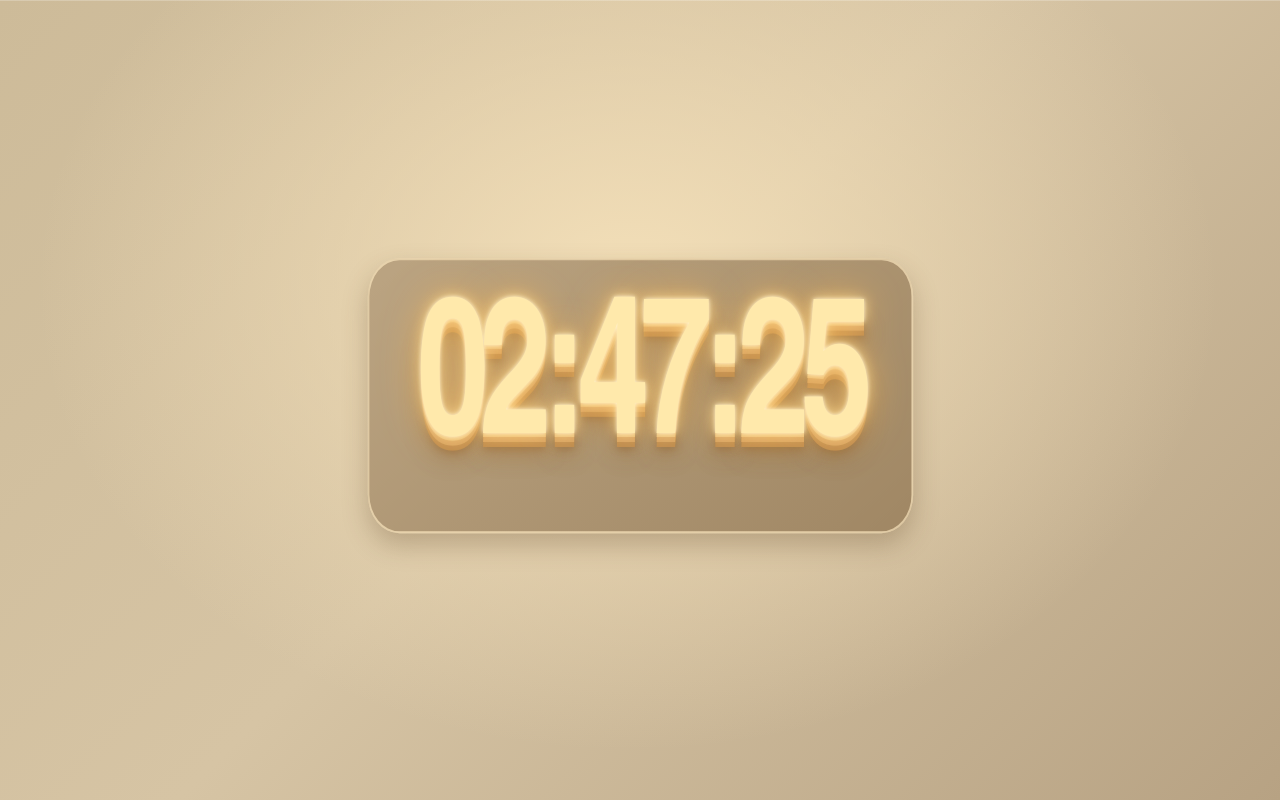
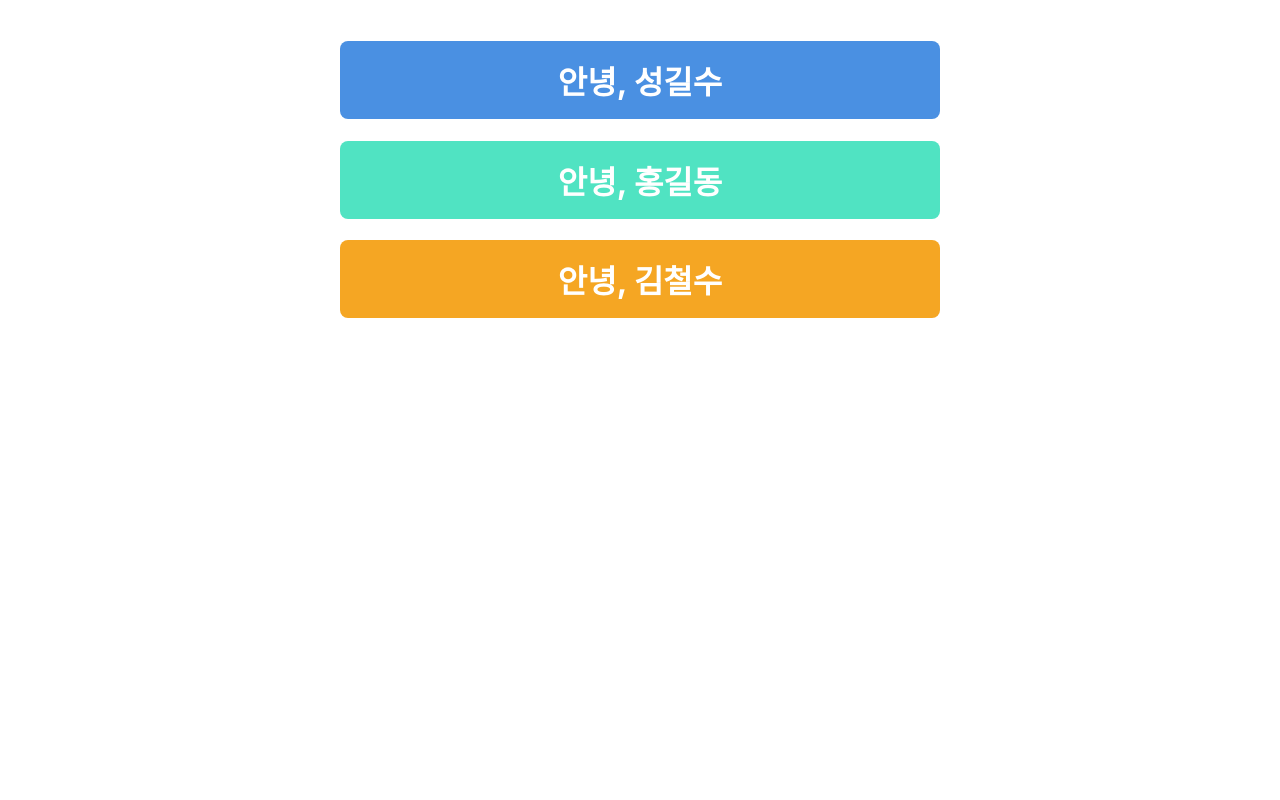
Before and after one commit to ratewolf/Web2Projects, a React (Create React App) app: page / in a window 1280 px wide. Built offline with nearby package versions, Linux system fonts and the light colour scheme.

Commit message:
4장 ConfirmDialog와 5장 WelcomeList

```diff
--- /dev/null
+++ b/src/04/ConfirmDialog.css
@@ -0,0 +1,9 @@
+div{
+    text-align: center;
+    padding: 20px;
+}
+
+.div-bg-ivory{
+    background-color: #fbf9ec;
+    border: 5px groove #bc3eca;
+}
--- /dev/null
+++ b/src/04/ConfirmDialogList.jsx
@@ -0,0 +1,14 @@
+import React from "react";
+import ConfirmDialog from "./ConfirmDialog";
+
+function ConfirmDialogList() {
+    return(
+      <div>
+          <ConfirmDialog>내용</ConfirmDialog><br/>
+          <ConfirmDialog>방송</ConfirmDialog><br/>
+          <ConfirmDialog>게시글</ConfirmDialog><br/>
+      </div>
+    );
+}
+
+export default ConfirmDialogList;
--- /dev/null
+++ b/src/05/Welcome.jsx
@@ -0,0 +1,9 @@
+import React from "react";
+
+function Welcome(props) {
+    return(
+      <h1 className="welcome-item">안녕, {props.name}</h1>
+    );
+}
+
+export default Welcome;
--- /dev/null
+++ b/src/05/WelcomeList.css
@@ -0,0 +1,29 @@
+/* 1. 전체 목록 컨테이너 스타일 */
+.welcome-list-container {
+    width: 50%;          /* 문서 너비의 50% */
+    margin: 0 auto;      /* 페이지 중앙 정렬 */
+    padding: 20px;
+    box-sizing: border-box;
+}
+
+/* 2. 개별 Welcome 컴포넌트 스타일 */
+.welcome-item {
+    text-align: center;  /* 텍스트 가운데 정렬 */
+    padding: 16px;
+    margin-bottom: 12px;
+    border-radius: 8px;
+    color: #ffffff;
+}
+
+/* 각기 다른 배경색 지정 */
+.welcome-item:nth-child(1) {
+    background-color: #4a90e2; /* 블루 */
+}
+
+.welcome-item:nth-child(2) {
+    background-color: #50e3c2; /* 민트 */
+}
+
+.welcome-item:nth-child(3) {
+    background-color: #f5a623; /* 오렌지 */
+}
--- /dev/null
+++ b/src/05/WelcomeList.jsx
@@ -0,0 +1,15 @@
+import React from "react";
+import Welcome from "./Welcome";
+import "./WelcomeList.css";
+
+function WelcomeList() {
+    return(
+        <div className="welcome-list-container">
+            <Welcome name={`성길수`}></Welcome>
+            <Welcome name={`홍길동`}></Welcome>
+            <Welcome name={`김철수`}></Welcome>
+        </div>
+    );
+}
+
+export default WelcomeList;
--- a/src/index.js
+++ b/src/index.js
@@ -8,15 +8,19 @@
 // import "./03/enhanced_css/Book.css"
 // import Library from "./03/enhanced_css/Library";
 // import "./03/enhanced_css/Book.css"
-import Clock from "./04/Clock";
-import "./04/Clock.css"
+// import Clock from "./04/Clock";
+// import "./04/Clock.css"
+
+// import ConfirmDialogList from "./04/ConfirmDialogList";
+
+import WelcomeList from "./05/WelcomeList";
 
 const root = ReactDOM.createRoot(document.getElementById('root'));
 
 setInterval(() => {
         root.render(
             <React.StrictMode>
-                <Clock />
+                <WelcomeList />
             </React.StrictMode>
         );
     }, 1000
```
Also changed, not shown: src/04/Button.css (added, +18 -0 lines), src/04/Button.jsx (added, +12 -0 lines), src/04/ConfirmDialog.jsx (added, +17 -0 lines).
